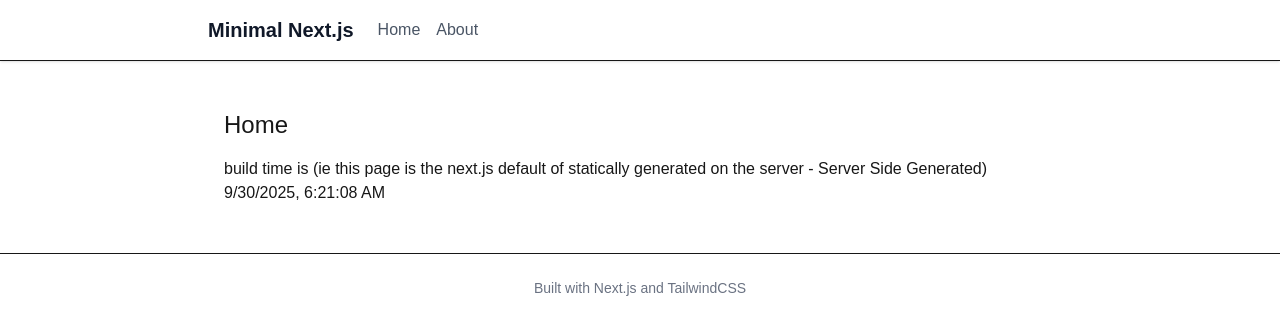
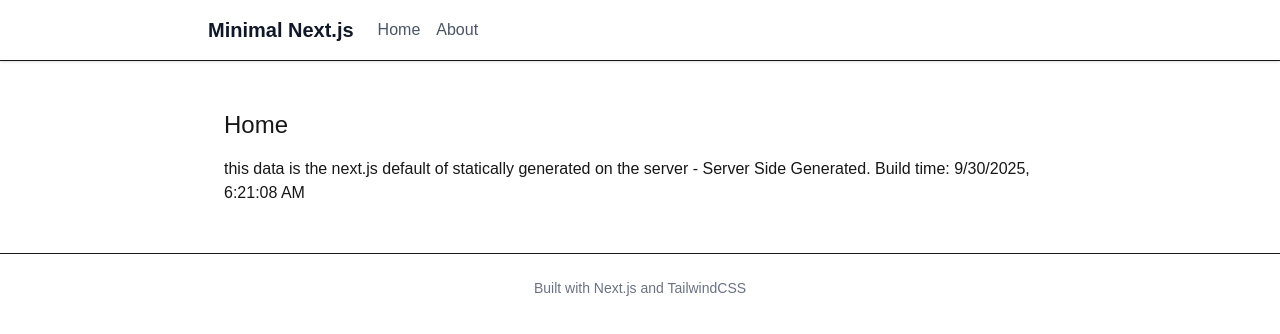
Before and after one commit to djhmateer/minimal-nextjs, a Next.js app: page / in a window 1280 px wide. Shown: the top 334 px of the page. Built offline with nearby package versions, Linux system fonts and the light colour scheme.

Commit message:
force-static

```diff
--- a/app/about/page.tsx
+++ b/app/about/page.tsx
@@ -12,7 +12,7 @@ const AboutPage = async () => {
   return (
     <div className="p-4">
       <h1 className="text-2xl mb-4">About</h1>
-      <p>build time is (ie this page is Server Side Rendered on each request {currentTime}</p>
+      <p>build time is (ie page data is Server Side Rendered on each request {currentTime}</p>
     </div>
   );
 };
--- a/app/page.tsx
+++ b/app/page.tsx
@@ -11,6 +11,7 @@
 
 // keep as a statically generated page on the server.. not any good for dynamic data
 // export const dynamic = 'auto';
+export const dynamic = 'force-static'
 
 const Homepage = () => {
   const currentTime = new Date().toLocaleString();
@@ -18,7 +19,7 @@ const Homepage = () => {
   return (
   <div className="p-4">
     <h1 className="text-2xl mb-4">Home</h1>
-    <p>build time is (ie this page is the next.js default of statically generated on the server - Server Side Generated) {currentTime}</p>
+    <p>this data is the next.js default of statically generated on the server - Server Side Generated. Build time: {currentTime}</p>
   </div>
 );
 };
```
